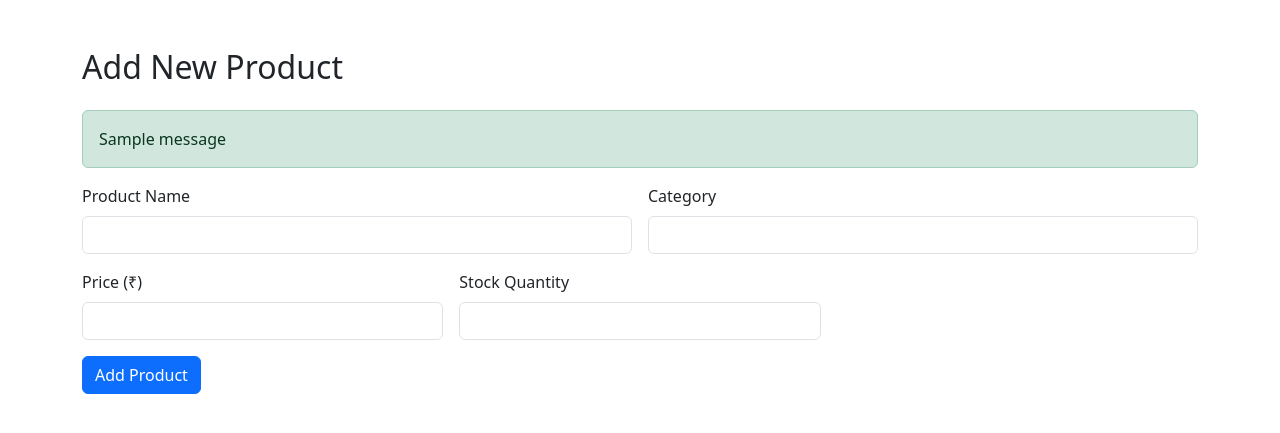
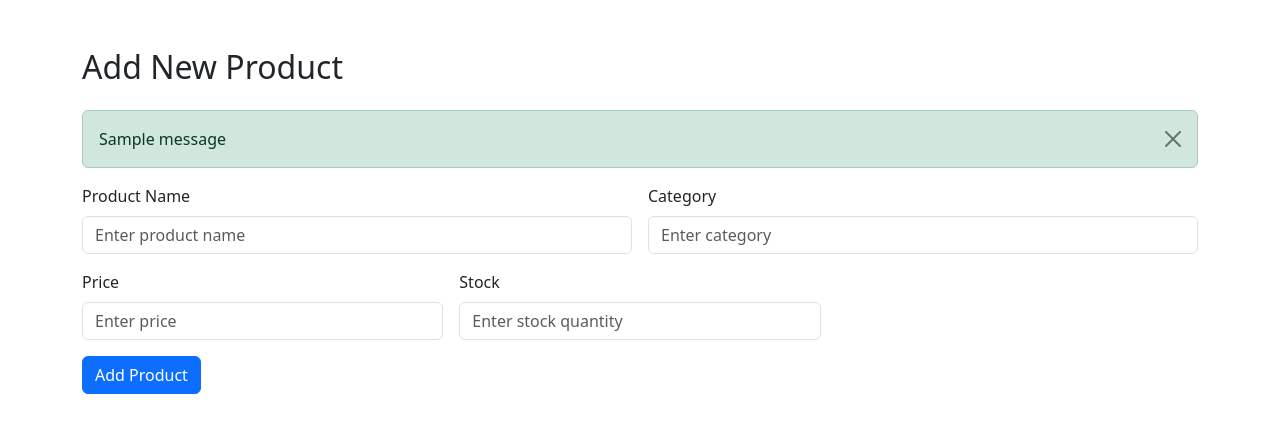
Before and after one commit to Shreyash-Choudhary/Billing_System, a Flask app: template templates/add_product.html in a window 1280 px wide. Shown: the part 56-489 px from the top of the page. Run offline with Flask 3, Linux system fonts and the light colour scheme; the template is opened without the code that fills it: values that come from a table or form of the project are taken from there, others are empty; tables that the repository leaves empty hold one stand-in row (values such as "Sample post"); one stand-in notice (Sample message) is shown.

Commit message:
Your message about the updates

```diff
--- a/app.py
+++ b/app.py
@@ -1,5 +1,5 @@
 from flask import Flask, render_template, request, redirect, url_for, session, send_file, make_response, flash
-from flask_babel import Babel, gettext as _
+from flask_babel import Babel, gettext as _ # etc.
 from flask_sqlalchemy import SQLAlchemy
 from datetime import datetime
 from io import BytesIO
@@ -7,13 +7,19 @@ from reportlab.lib.pagesizes import A4, letter
 from reportlab.pdfgen import canvas
 from forms import ProductForm
 from flask import flash
+import os
 
-app = Flask(__name__)
+
+
+app = Flask(__name__, instance_relative_config=True)
 app.secret_key = 'your_secret_key'
 app.config['SECRET_KEY'] = 'your-secret-key-here'
 
+
 # Database config
-app.config['SQLALCHEMY_DATABASE_URI'] = 'sqlite:///govigyan.db'
+basedir = os.path.abspath(os.path.dirname(__file__))  # 👈 ensures you're in your current project folder
+app.config['SQLALCHEMY_DATABASE_URI'] = 'sqlite:///' + os.path.join(basedir, 'govigyan.db')
+app.config['SQLALCHEMY_TRACK_MODIFICATIONS'] = False
 db = SQLAlchemy(app)
 
 # Multilingual config
@@ -26,12 +32,7 @@ class Worker(db.Model):
     username = db.Column(db.String(100), unique=True)
     password = db.Column(db.String(100))
 
-class Product(db.Model):
-    id = db.Column(db.Integer, primary_key=True)
-    name = db.Column(db.String(150), unique=True)
-    price = db.Column(db.Float)
-    stock = db.Column(db.Integer)
-    category = db.Column(db.String(50))
+# models.py or in your Product model in app.py (SQLAlchemy)
 
 class Sale(db.Model):
     id = db.Column(db.Integer, primary_key=True)
@@ -41,6 +42,15 @@ class Sale(db.Model):
     customer_name = db.Column(db.String(150))
     phone_number = db.Column(db.String(20))
     timestamp = db.Column(db.DateTime, default=datetime.utcnow)
+
+class Product(db.Model):
+    id = db.Column(db.Integer, primary_key=True)
+    name = db.Column(db.String(100), nullable=False)
+    price = db.Column(db.Float, nullable=False)
+    stock = db.Column(db.Integer, nullable=False)  # ✅ This is correct
+    quantity = db.Column(db.Integer, default=0)
+    is_active = db.Column(db.Boolean, default=True)
+
 
 # -------------------- Language Settings --------------------
 @babel.localeselector
@@ -92,7 +102,8 @@ def home():
     if 'worker' not in session:
         return redirect(url_for('login'))
 
-    products = Product.query.all()
+    products = Product.query.filter_by(is_active=True).all()
+
 
     # Prepare chart data even if it's empty
     chart_labels = []
@@ -118,15 +129,16 @@ def add_product():
 
     if form.validate_on_submit():
         new_product = Product(
-            name=form.name.data,
-            price=form.price.data,
-            stock=form.stock.data,
-            category=request.form.get('category')  # still from raw form
-        )
+    name=form.name.data,
+    price=form.price.data,
+    quantity=form.quantity.data,
+    is_active=False  # mark as inactive initially
+)
+
         db.session.add(new_product)
         db.session.commit()
         flash("Product added successfully!", "success")
-        return redirect(url_for('billing'))
+        return redirect(url_for('home'))  # ✅ Redirect to home after adding
     else:
         if request.method == 'POST':
             flash("Please correct the errors in the form.", "danger")
@@ -135,13 +147,14 @@ def add_product():
     return render_template('add_product.html', form=form, products=products)
 
 
+
 # -------------------- Billing --------------------
 @app.route('/billing', methods=['GET', 'POST'])
 def billing():
     if 'worker' not in session:
         return redirect(url_for('login'))
 
-    products = Product.query.all()
+    products = Product.query.filter_by(is_active=True).all()
     cart = session.get('cart', [])
     grand_total = sum(item['total'] for item in cart)
 
@@ -152,8 +165,8 @@ def billing():
         quantity = int(request.form['quantity'])
 
         product = Product.query.get(product_id)
-        if product and product.stock >= quantity:
-            product.stock -= quantity
+        if product and product.quantity >= quantity:
+            product.quantity -= quantity
             total_price = quantity * product.price
 
             # Add to session cart
@@ -268,10 +281,11 @@ def generate_pdf_bill():
 @app.route('/dashboard')
 def dashboard():
     if 'worker' not in session:
-        return redirect(url_for('home'))
+        return redirect(url_for('login'))
 
     total_products = Product.query.count()
-    low_stock_count = Product.query.filter(Product.stock < 10).count()
+    low_stock_count = Product.query.filter(Product.quantity < 10).count()
+    low_stock_items = Product.query.filter(Product.quantity < 10).all()
     total_sales = db.session.query(db.func.sum(Sale.total_price)).scalar() or 0
 
     recent_sales = db.session.query(
--- /dev/null
+++ b/create_db.py
@@ -0,0 +1,6 @@
+from app import app, db
+from models import Product
+
+with app.app_context():
+    db.create_all()
+    print("✅ Database created successfully.")
--- a/requirements.txt
+++ b/requirements.txt
@@ -1,4 +1,5 @@
 flask
 flask_sqlalchemy
+flask_wtf
 flask_babel
 reportlab
--- a/templates/add_product.html
+++ b/templates/add_product.html
@@ -21,41 +21,53 @@
     <div class="container mt-5">
         <h2 class="mb-4">{{ _('Add New Product') }}</h2>
 
-        {% with messages = get_flashed_messages() %}
+        {# 🔔 Flash Messages with categories #}
+        {% with messages = get_flashed_messages(with_categories=true) %}
             {% if messages %}
-                <div class="alert alert-success" role="alert">
-                    {{ messages[0] }}
-                </div>
+                {% for category, message in messages %}
+                    <div class="alert alert-{{ category }} alert-dismissible fade show" role="alert">
+                        {{ message }}
+                        <button type="button" class="btn-close" data-bs-dismiss="alert" aria-label="Close"></button>
+                    </div>
+                {% endfor %}
             {% endif %}
         {% endwith %}
 
-        <form action="{{ url_for('add_product') }}" method="POST" class="row g-3 needs-validation" novalidate>
+        <form method="POST" class="row g-3 needs-validation" novalidate>
+            {{ form.hidden_tag() }}
+
             <div class="col-md-6">
-                <label for="name" class="form-label">{{ _('Product Name') }}</label>
-                <input type="text" class="form-control" id="name" name="name" required>
-                <div class="invalid-feedback">{{ _('Please enter the product name.') }}</div>
+                {{ form.name.label(class="form-label") }}
+                {{ form.name(class="form-control", placeholder=_('Enter product name')) }}
+                {% for error in form.name.errors %}
+                    <div class="text-danger">{{ error }}</div>
+                {% endfor %}
             </div>
 
             <div class="col-md-6">
                 <label for="category" class="form-label">{{ _('Category') }}</label>
-                <input type="text" class="form-control" id="category" name="category" required>
+                <input type="text" class="form-control" id="category" name="category" required placeholder="{{ _('Enter category') }}">
                 <div class="invalid-feedback">{{ _('Please enter the category.') }}</div>
             </div>
 
             <div class="col-md-4">
-                <label for="price" class="form-label">{{ _('Price (₹)') }}</label>
-                <input type="number" step="0.01" min="0" class="form-control" id="price" name="price" required>
-                <div class="invalid-feedback">{{ _('Please enter a valid price.') }}</div>
+                {{ form.price.label(class="form-label") }}
+                {{ form.price(class="form-control", placeholder=_('Enter price')) }}
+                {% for error in form.price.errors %}
+                    <div class="text-danger">{{ error }}</div>
+                {% endfor %}
             </div>
 
             <div class="col-md-4">
-                <label for="stock" class="form-label">{{ _('Stock Quantity') }}</label>
-                <input type="number" min="0" class="form-control" id="stock" name="stock" required>
-                <div class="invalid-feedback">{{ _('Please enter the stock quantity.') }}</div>
+                {{ form.stock.label(class="form-label") }}
+                {{ form.stock(class="form-control", placeholder=_('Enter stock quantity')) }}
+                {% for error in form.stock.errors %}
+                    <div class="text-danger">{{ error }}</div>
+                {% endfor %}
             </div>
 
             <div class="col-12">
-                <button class="btn btn-primary" type="submit">{{ _('Add Product') }}</button>
+                {{ form.submit(class="btn btn-primary") }}
             </div>
         </form>
     </div>
--- a/templates/home.html
+++ b/templates/home.html
@@ -57,4 +57,4 @@
         {% endif %}
     </div>
 </body>
-</html>
+</html>  `
```
Also changed, not shown: add_worker.py (+15 -0 lines), templates/base.html (+11 -2 lines), templates/billing.html (+11 -4 lines), templates/login.html (+6 -33 lines), govigyan.db, instance/billing.db (deleted), instance/database.db (deleted), instance/govigyan.db (deleted), templates/bill_pdf.html (line endings or trailing spaces), translations/mr/LC_MESSAGES/messages.po.
